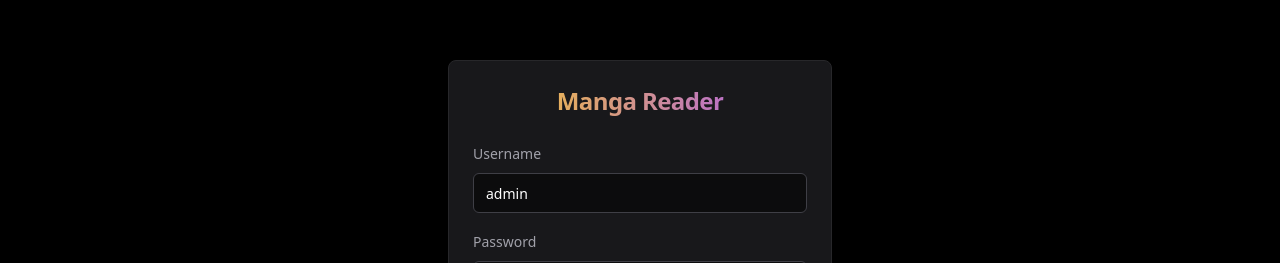
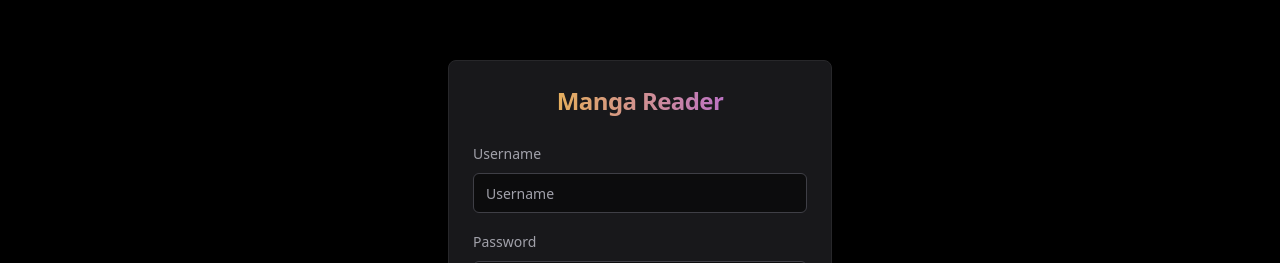
Before and after one commit to nateekarni/manga-cleaner, a Next.js app: page /login in a window 1280 px wide. Shown: the part 175-438 px from the top of the page. Built offline with nearby package versions, Linux system fonts and the light colour scheme; no server answers.

Commit message:
feat: add login page with form, API authentication, and token handling.

```diff
--- a/src/app/login/page.tsx
+++ b/src/app/login/page.tsx
@@ -8,7 +8,7 @@ import { Input } from '@/components/ui/input';
 import { Card, CardHeader, CardTitle, CardContent, CardFooter } from '@/components/ui/card';
 
 export default function LoginPage() {
-    const [username, setUsername] = useState('admin');
+    const [username, setUsername] = useState('');
     const [password, setPassword] = useState('');
     const [error, setError] = useState('');
     const [loading, setLoading] = useState(false);
```
